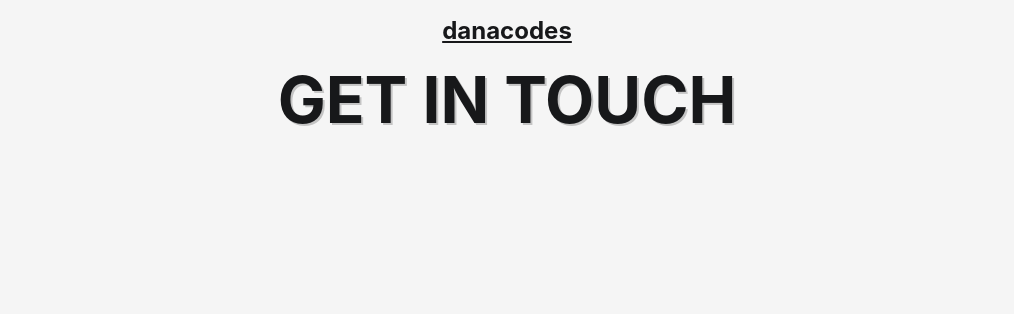
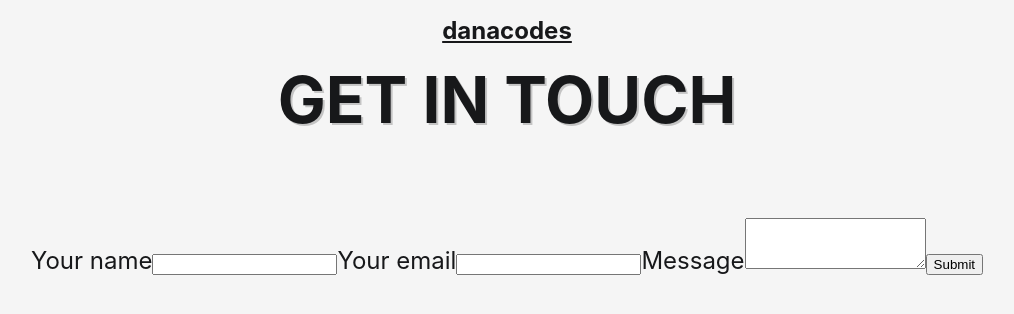
Before and after one commit to danacotoran/danacodes, a Next.js app: page /contact in a window 1280 px wide. Shown: the top 314 px of the page, without its empty margins (133-1147 px from the left). Built offline with nearby package versions, Linux system fonts and the light colour scheme; a web font is replaced by a local one.

Commit message:
Test posting contact details to the express server

```diff
--- a/pages/contact.js
+++ b/pages/contact.js
@@ -1,5 +1,87 @@
-import {StyledHeader} from '../components/LayoutElements'
+import {Component} from 'react'
+import {StyledSection, StyledMain, StyledHeader} from '../components/LayoutElements'
 
-export default () => (
-    <StyledHeader>Get in touch</StyledHeader>
-)
+class Contact extends Component {
+  constructor (props) {
+    super(props)
+    this.state = {
+      submitting: false,
+      submitted: false,
+      name: '',
+      message: '',
+      email: ''
+    }
+
+    this.handleEmailChange = this.handleEmailChange.bind(this);
+    this.handleMessageChange = this.handleMessageChange.bind(this);
+    this.handleNameChange = this.handleNameChange.bind(this);
+  }
+  handleEmailChange(e) {
+     this.setState({email: e.target.value});
+  }
+  handleMessageChange(e) {
+     this.setState({message: e.target.value});
+  }
+  handleNameChange(e) {
+     this.setState({name: e.target.value});
+  }
+  submitForm () {
+    fetch('/api/contact', {
+      method: 'post',
+      headers: {
+        'Accept': 'application/json, text/plain, */*',
+        'Content-Type': 'application/json'
+      },
+      body: JSON.stringify(this.state)
+    }).then((res) => {
+      res.status === 200 ? this.setState({ submitted: true }) : ''
+    })
+  }
+
+  render() {
+      return(
+        <React.Fragment>
+          <StyledHeader>Get in touch</StyledHeader>
+          <StyledMain>
+              <form method="POST" action="/api/contact" onSubmit={e => {
+                    e.preventDefault()
+                    // console.log(this)
+                    // console.log(e)
+                    this.submitForm()
+                  }}>
+                <label htmlFor="name">
+                  Your name
+                </label>
+                <input
+                  type="text"
+                  name="name"
+                  value={this.state.name}
+                  onChange={this.handleNameChange} />
+
+                <label htmlFor="email" >
+                  Your email
+                </label>
+                <input
+                  type="email"
+                  name="email"
+                  value={this.state.email}
+                  onChange={this.handleEmailChange}/>
+
+                <label htmlFor="message" >
+                  Message
+                </label>
+                <textarea
+                  name="message"
+                  rows="3"
+                  value={this.state.message}
+                  onChange={this.handleMessageChange} />
+                <input type="submit" />
+              </form>
+          </StyledMain>
+        </React.Fragment>
+      )
+  }
+}
+
+
+export default Contact;
```
Also changed, not shown: server.js (+12 -0 lines).
